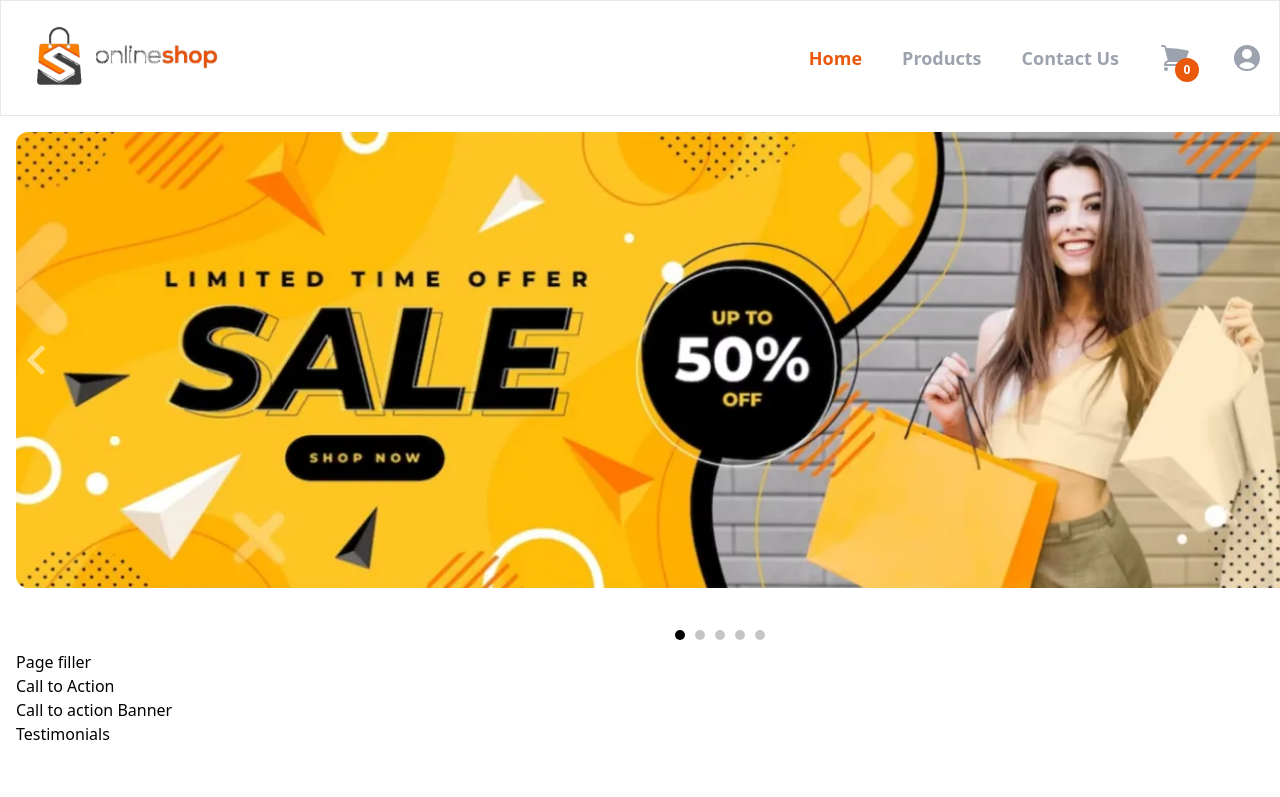
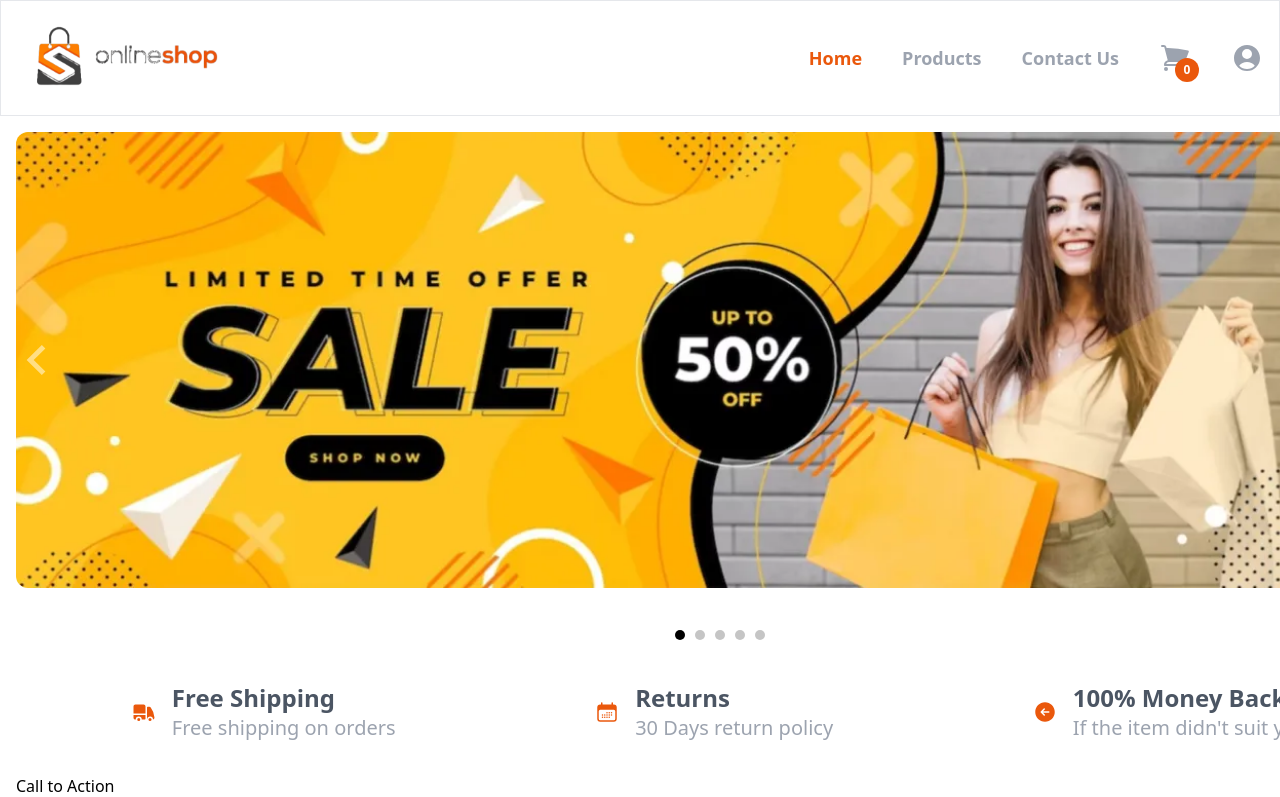
Before and after one commit to Delacruise/fakestore2, a Next.js app: page / in a window 1280 px wide. Shown: the top 797 px of the page. Built offline with nearby package versions, Linux system fonts and the light colour scheme.

Commit message:
WIP(PageFiller): Implement page filler info-graphs

```diff
--- a/app/components/pageFiller1.tsx
+++ b/app/components/pageFiller1.tsx
@@ -1,5 +1,69 @@
 import React from 'react';
 
 export default function pageFiller1() {
-  return <div>pageFiller1</div>;
+  return (
+    <>
+      <div className='w-full p-4 flex justify-around containerSpacing'>
+        <div className='p-4 flex justify-items-center items-center text-gray-400'>
+          <div className='pr-4 text-orange-600'>
+            <svg
+              xmlns='http://www.w3.org/2000/svg'
+              viewBox='0 0 24 24'
+              fill='currentColor'
+              className='w-6 h-6'
+            >
+              <path d='M3.375 4.5C2.339 4.5 1.5 5.34 1.5 6.375V13.5h12V6.375c0-1.036-.84-1.875-1.875-1.875h-8.25zM13.5 15h-12v2.625c0 1.035.84 1.875 1.875 1.875h.375a3 3 0 116 0h3a.75.75 0 00.75-.75V15z' />
+              <path d='M8.25 19.5a1.5 1.5 0 10-3 0 1.5 1.5 0 003 0zM15.75 6.75a.75.75 0 00-.75.75v11.25c0 .087.015.17.042.248a3 3 0 015.958.464c.853-.175 1.522-.935 1.464-1.883a18.659 18.659 0 00-3.732-10.104 1.837 1.837 0 00-1.47-.725H15.75z' />
+              <path d='M19.5 19.5a1.5 1.5 0 10-3 0 1.5 1.5 0 003 0z' />
+            </svg>
+          </div>
+          <div>
+            <div className='text-gray-600 font-bold text-2xl'>Free Shipping</div>
+            <div className='text-xl'>Free shipping on orders</div>
+          </div>
+        </div>
+        <div className='p-4 flex justify-items-center items-center text-gray-400'>
+          <div className='pr-4 text-orange-600'>
+            <svg
+              xmlns='http://www.w3.org/2000/svg'
+              viewBox='0 0 24 24'
+              fill='currentColor'
+              className='w-6 h-6'
+            >
+              <path d='M12.75 12.75a.75.75 0 11-1.5 0 .75.75 0 011.5 0zM7.5 15.75a.75.75 0 100-1.5.75.75 0 000 1.5zM8.25 17.25a.75.75 0 11-1.5 0 .75.75 0 011.5 0zM9.75 15.75a.75.75 0 100-1.5.75.75 0 000 1.5zM10.5 17.25a.75.75 0 11-1.5 0 .75.75 0 011.5 0zM12 15.75a.75.75 0 100-1.5.75.75 0 000 1.5zM12.75 17.25a.75.75 0 11-1.5 0 .75.75 0 011.5 0zM14.25 15.75a.75.75 0 100-1.5.75.75 0 000 1.5zM15 17.25a.75.75 0 11-1.5 0 .75.75 0 011.5 0zM16.5 15.75a.75.75 0 100-1.5.75.75 0 000 1.5zM15 12.75a.75.75 0 11-1.5 0 .75.75 0 011.5 0zM16.5 13.5a.75.75 0 100-1.5.75.75 0 000 1.5z' />
+              <path
+                fillRule='evenodd'
+                d='M6.75 2.25A.75.75 0 017.5 3v1.5h9V3A.75.75 0 0118 3v1.5h.75a3 3 0 013 3v11.25a3 3 0 01-3 3H5.25a3 3 0 01-3-3V7.5a3 3 0 013-3H6V3a.75.75 0 01.75-.75zm13.5 9a1.5 1.5 0 00-1.5-1.5H5.25a1.5 1.5 0 00-1.5 1.5v7.5a1.5 1.5 0 001.5 1.5h13.5a1.5 1.5 0 001.5-1.5v-7.5z'
+                clipRule='evenodd'
+              />
+            </svg>
+          </div>
+          <div>
+            <div className='text-gray-600 font-bold text-2xl'>Returns</div>
+            <div className='text-xl'>30 Days return policy</div>
+          </div>
+        </div>
+        <div className='p-4 flex justify-items-center items-center text-gray-400'>
+          <div className='pr-4 text-orange-600'>
+            <svg
+              xmlns='http://www.w3.org/2000/svg'
+              viewBox='0 0 24 24'
+              fill='currentColor'
+              className='w-6 h-6'
+            >
+              <path
+                fillRule='evenodd'
+                d='M12 2.25c-5.385 0-9.75 4.365-9.75 9.75s4.365 9.75 9.75 9.75 9.75-4.365 9.75-9.75S17.385 2.25 12 2.25zm-4.28 9.22a.75.75 0 000 1.06l3 3a.75.75 0 101.06-1.06l-1.72-1.72h5.69a.75.75 0 000-1.5h-5.69l1.72-1.72a.75.75 0 00-1.06-1.06l-3 3z'
+                clipRule='evenodd'
+              />
+            </svg>
+          </div>
+          <div>
+            <div className='text-gray-600 font-bold text-2xl'>100% Money Back</div>
+            <div className='text-xl'>If the item didn't suit you</div>
+          </div>
+        </div>
+      </div>
+    </>
+  );
 }
--- a/app/page.tsx
+++ b/app/page.tsx
@@ -1,11 +1,12 @@
 import Image from 'next/image';
 import SLIDINGBANNERS from './components/slidingBanner';
+import PAGEFILLER1 from './components/pageFiller1'
 
 export default function Home() {
   return (
     <main className='p-4 h-full min-h-fit container-xl'>
       <SLIDINGBANNERS />
-      <div>Page filler</div>
+      <PAGEFILLER1 />
       <div>Call to Action</div>
       <div>Call to action Banner</div>
       <div>Testimonials</div>
```
